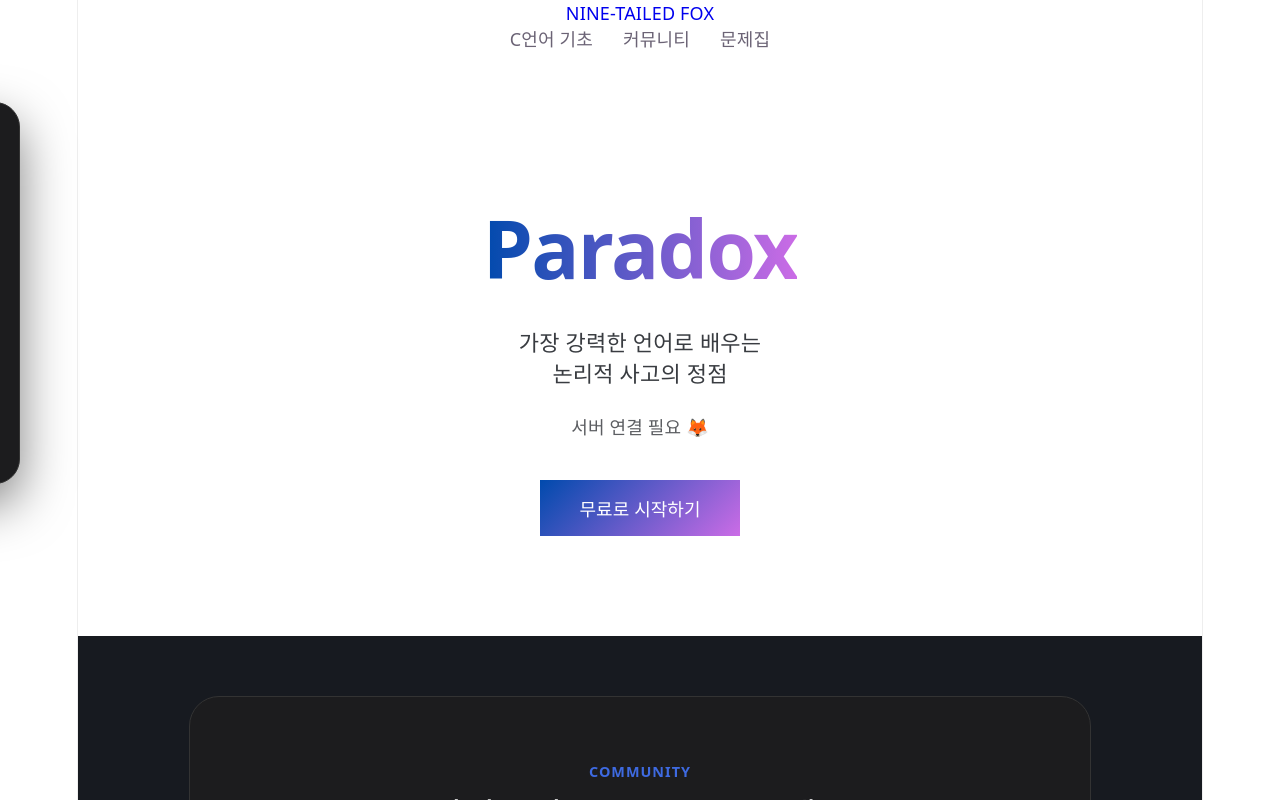
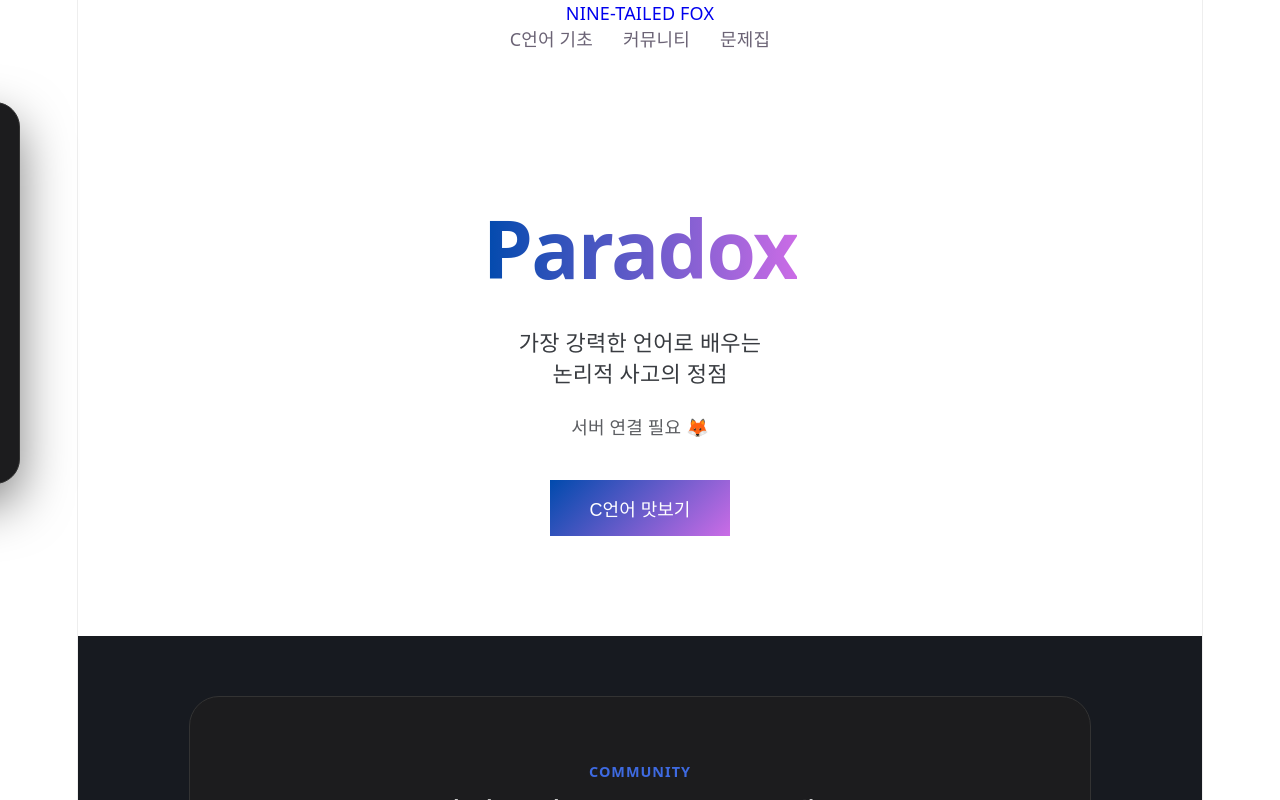
Before and after one commit to dummy1027/nine-tailed-fox, a React (Vite) app: page / in a window 1280 px wide. Shown: the top 800 px of the page. Built offline with nearby package versions, Linux system fonts and the light colour scheme; no server answers.

Commit message:
C언어 맛ㅂ모기

```diff
--- a/src/App.jsx
+++ b/src/App.jsx
@@ -61,7 +61,7 @@ const Home = ({ message }) => {
           </p>
           <div style={{marginTop: '25px', color: '#5c5e62'}}>{message}</div>
           <div className="button-group" style={{marginTop: '40px', justifyContent: 'center'}}>
-            <button className="btn paradox-bg" style={{padding: '15px 40px', fontSize: '18px'}}>무료로 시작하기</button>
+            <button className="btn paradox-bg" style={{padding: '15px 40px', fontSize: '18px'}}>C언어 맛보기</button>
           </div>
         </div>
       </section>
```
